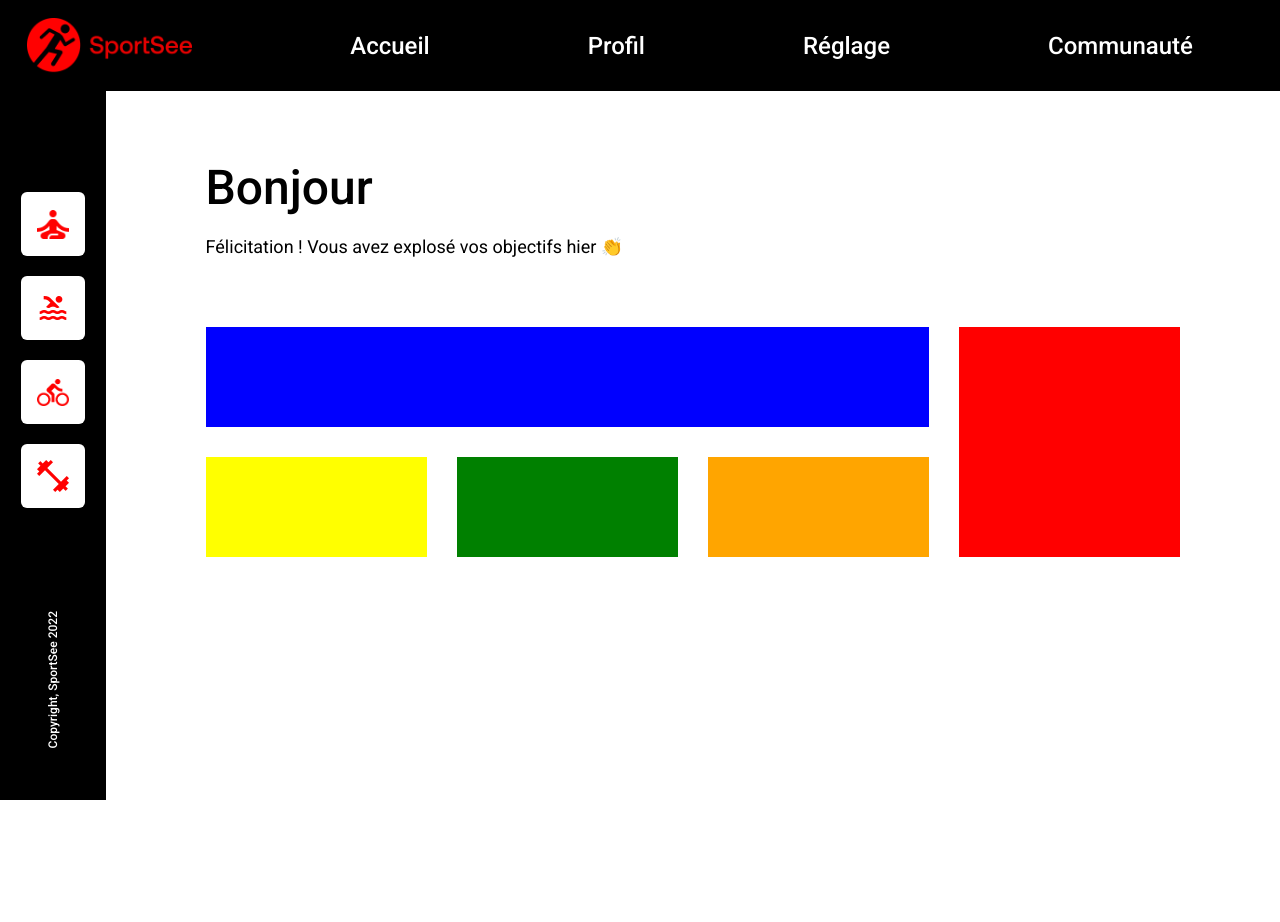
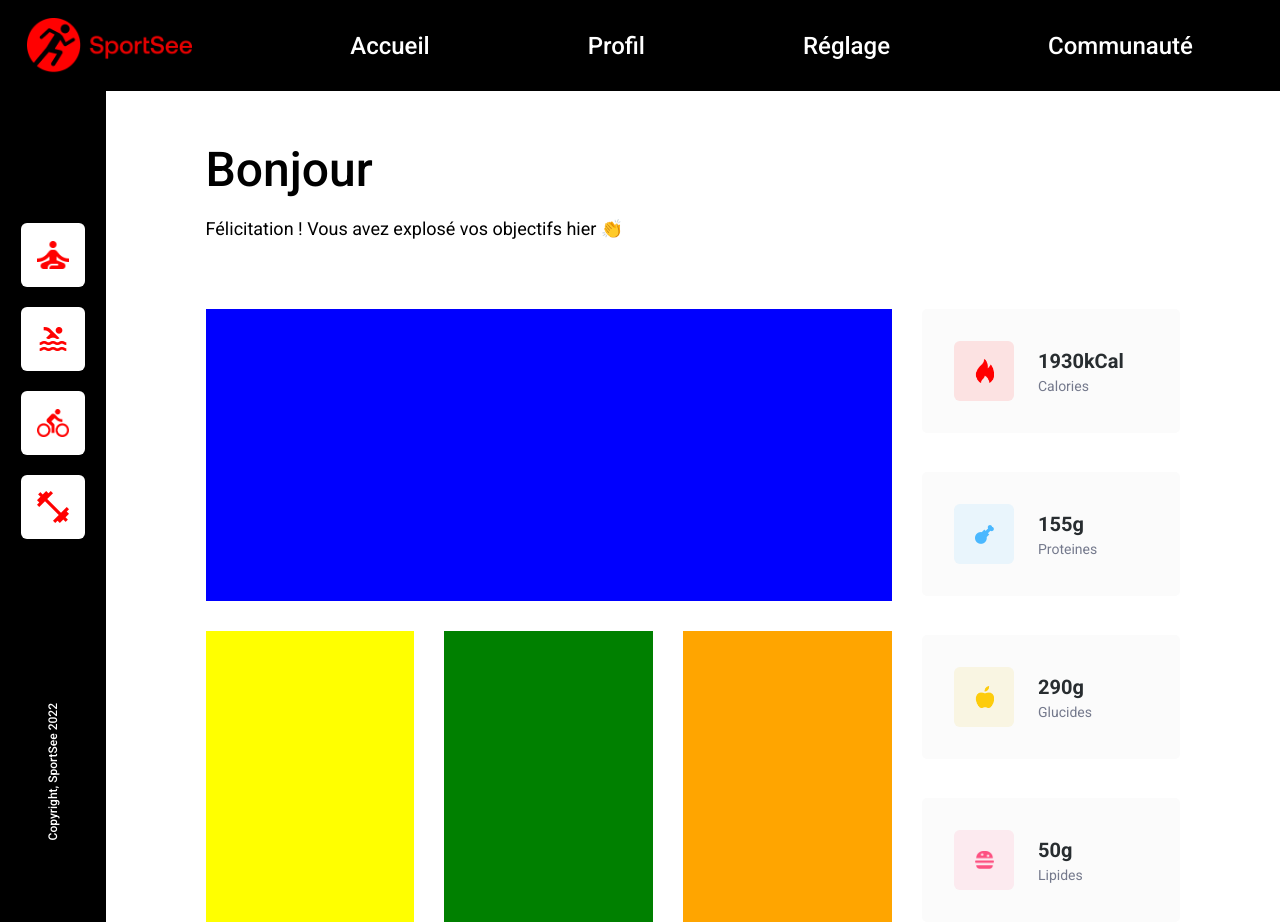
Before and after one commit to Jerune/Sport-See, a React (Create React App) app: page / in a window 1280 px wide. Before the commit the page ends 800 px from the top, so only its background shows below. Built offline with nearby package versions, Linux system fonts and the light colour scheme; no server answers.

Commit message:
feat: Nutrients component fully working
Added nutrients component with styling and mock data + setup general grid on main

```diff
--- /dev/null
+++ b/src/components/Results/Nutrients/Nutrients.jsx
@@ -0,0 +1,55 @@
+import React, { useEffect, useContext } from "react";
+import { StoreContext } from "../../../providers/StoreProvider";
+import { getUserData } from "../../../services/dataManager";
+
+// Icons
+import caloriesIcon from "../../../assets/icons/calories-icon.png";
+import proteinesIcon from "../../../assets/icons/proteines-icon.png";
+import carbsIcon from "../../../assets/icons/carbs-icon.png";
+import fatsIcon from "../../../assets/icons/fats-icon.png";
+
+export default function Nutrients() {
+  const [store] = useContext(StoreContext);
+  const nutrientsData = store.user.keyData;
+
+  return (
+    <ul className="nutrients">
+      <li>
+        <div className="icon nutrients_calories">
+          <img src={caloriesIcon} alt="calories" />
+        </div>
+        <div>
+          <h3>{nutrientsData.calorieCount}kCal</h3>
+          <p>Calories</p>
+        </div>
+      </li>
+      <li>
+        <div className="icon nutrients_proteines">
+          <img src={proteinesIcon} alt="proteines" />
+        </div>
+        <div>
+          <h3>{nutrientsData.proteinCount}g</h3>
+          <p>Proteines</p>
+        </div>
+      </li>
+      <li>
+        <div className="icon nutrients_carbs">
+          <img src={carbsIcon} alt="carbs" />
+        </div>
+        <div>
+          <h3>{nutrientsData.carbohydrateCount}g</h3>
+          <p>Glucides</p>
+        </div>
+      </li>
+      <li>
+        <div className="icon nutrients_fats">
+          <img src={fatsIcon} alt="fats" />
+        </div>
+        <div>
+          <h3>{nutrientsData.lipidCount}g</h3>
+          <p>Lipides</p>
+        </div>
+      </li>
+    </ul>
+  );
+}
--- /dev/null
+++ b/src/components/Results/Nutrients/_Nutrients.scss
@@ -0,0 +1,63 @@
+.nutrients{
+    grid-area: nutrients;
+    display: flex;
+    flex-direction: column;
+    justify-content: space-around;
+    li{
+        width: 258px;
+        height: 124px;
+        display: flex;
+        flex-direction: row;
+        justify-content: flex-start;
+        align-items: center;
+        padding-left: 32px;
+        margin-bottom: 39px;
+        background-color: $color-backgrounds;
+        border-radius: 5px;
+
+        .icon{
+        width: 60px;
+        height: 60px;
+        border-radius: 6px;
+        display: flex;
+        justify-content: center;
+        align-items: center;
+        margin-right: 24px;
+            img{
+            width: 19px;
+            }
+        }
+
+        &:last-child{
+        margin-bottom: 0;
+    }
+    }
+
+    h3{
+        font-size: 1.25rem;
+        font-weight: 700;
+        margin-bottom: 5px;
+        color: $color-chart-title;
+    }
+
+    p{
+        font-size: 0.875rem;
+        font-weight: 400;
+        color: $color-chart-texts;
+    }
+
+    &_calories{
+        background: rgba(255, 0, 0, 0.1);
+    }
+    &_proteines{
+        background: rgba(74, 184, 255, 0.1);
+    }
+
+    &_carbs{
+        background: rgba(227, 182, 6, 0.1);
+    }
+
+    &_fats{
+        background: rgba(253, 81, 129, 0.1);
+    }
+}
--- a/src/components/Results/Results.jsx
+++ b/src/components/Results/Results.jsx
@@ -1,6 +1,7 @@
 import React, { useEffect, useContext } from "react";
 import { StoreContext } from "../../providers/StoreProvider";
 import { getUserData } from "../../services/dataManager";
+import Nutrients from "./Nutrients/Nutrients";
 
 export default function Results() {
   const [store] = useContext(StoreContext);
@@ -21,7 +22,7 @@ export default function Results() {
       </h2>
       <div className="charts">
         <div className="test1"></div>
-        <div className="test2"></div>
+        <Nutrients />
         <div className="test3"></div>
         <div className="test4"></div>
         <div className="test5"></div>
--- a/src/components/Results/_Results.scss
+++ b/src/components/Results/_Results.scss
@@ -7,7 +7,7 @@
 .results{
     display: flex;
     flex-direction: column;
-    padding: 68px 100px 0 100px;
+    padding: 50px 100px 0 100px;
     width: 100%;
     &_title{
         font-size: 3rem;
--- a/src/styles/main.css
+++ b/src/styles/main.css
@@ -102,7 +102,7 @@ ul {
 .results {
   display: flex;
   flex-direction: column;
-  padding: 68px 100px 0 100px;
+  padding: 50px 100px 0 100px;
   width: 100%;
 }
 .results_title {
@@ -159,4 +159,61 @@ ul {
   background-color: orange;
   grid-area: score;
   min-height: 100px;
+}
+
+.nutrients {
+  grid-area: nutrients;
+  display: flex;
+  flex-direction: column;
+  justify-content: space-around;
+}
+.nutrients li {
+  width: 258px;
+  height: 124px;
+  display: flex;
+  flex-direction: row;
+  justify-content: flex-start;
+  align-items: center;
+  padding-left: 32px;
+  margin-bottom: 39px;
+  background-color: #FBFBFB;
+  border-radius: 5px;
+}
+.nutrients li .icon {
+  width: 60px;
+  height: 60px;
+  border-radius: 6px;
+  display: flex;
+  justify-content: center;
+  align-items: center;
+  margin-right: 24px;
+}
+.nutrients li .icon img {
+  width: 19px;
+}
+.nutrients li:last-child {
+  margin-bottom: 0;
+}
+.nutrients h3 {
+  font-size: 1.25rem;
+  font-weight: 700;
+  margin-bottom: 5px;
+  color: #282D30;
+}
+.nutrients p {
+  font-size: 0.875rem;
+  font-weight: 400;
+  color: #74798C;
+}
+.nutrients_calories {
+  background: rgba(255, 0, 0, 0.1);
+}
+.nutrients_proteines {
+  background: rgba(74, 184, 255, 0.1);
+}
+.nutrients_carbs {
+  background: rgba(227, 182, 6, 0.1);
+}
+.nutrients_fats {
+  background: rgba(253, 81, 129, 0.1);
 }/*# sourceMappingURL=main.css.map */
--- a/src/styles/main.scss
+++ b/src/styles/main.scss
@@ -6,3 +6,4 @@
 @import "../components/HeaderNav/HeaderNav.scss";
 @import "../components/AsideNav/AsideNav.scss";
 @import "../components/Results/Results.scss";
+@import "../components/Results/Nutrients/Nutrients.scss";
```
Also changed, not shown: 1 other file (tests, documents, lock files or other folders).
